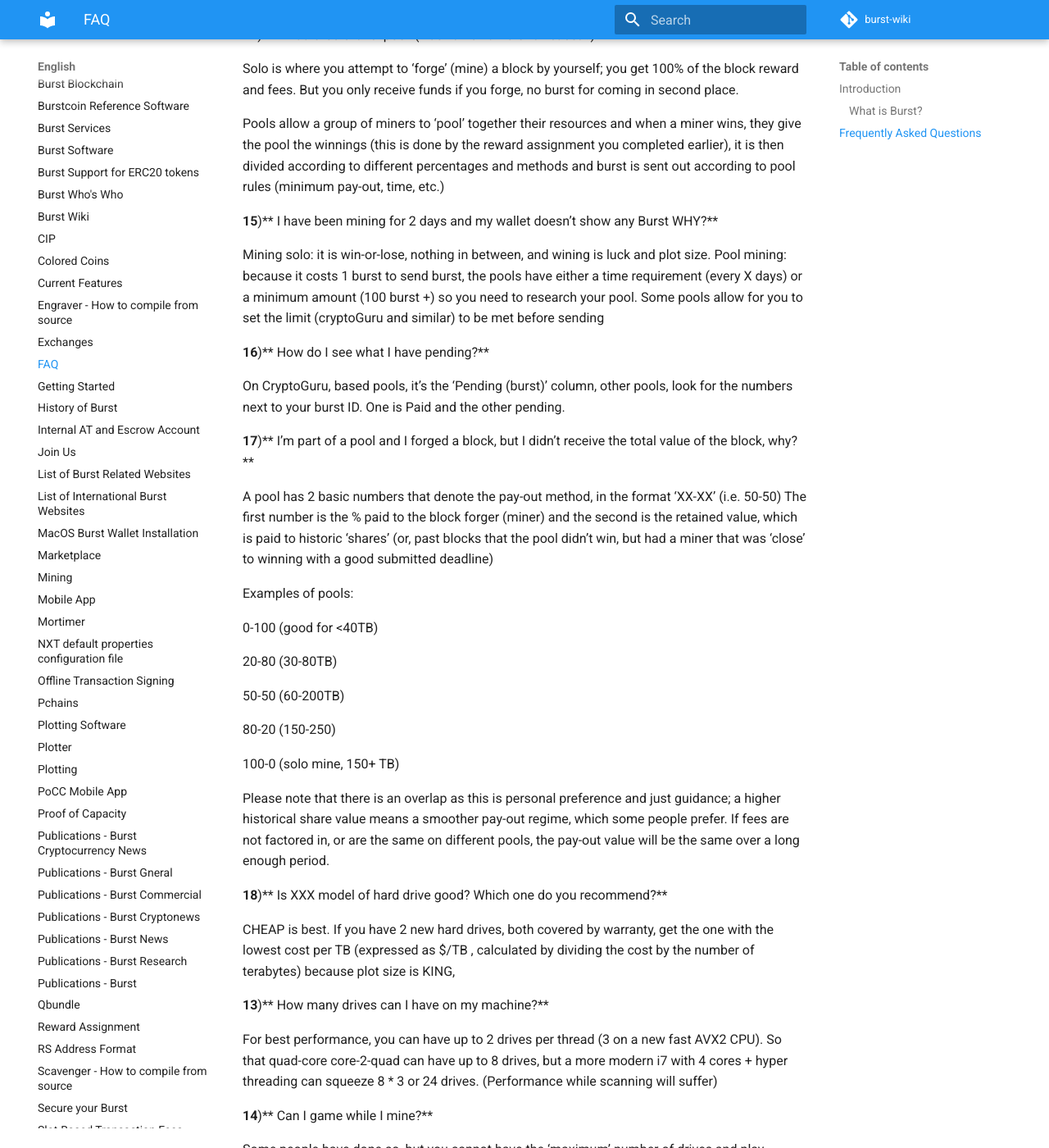
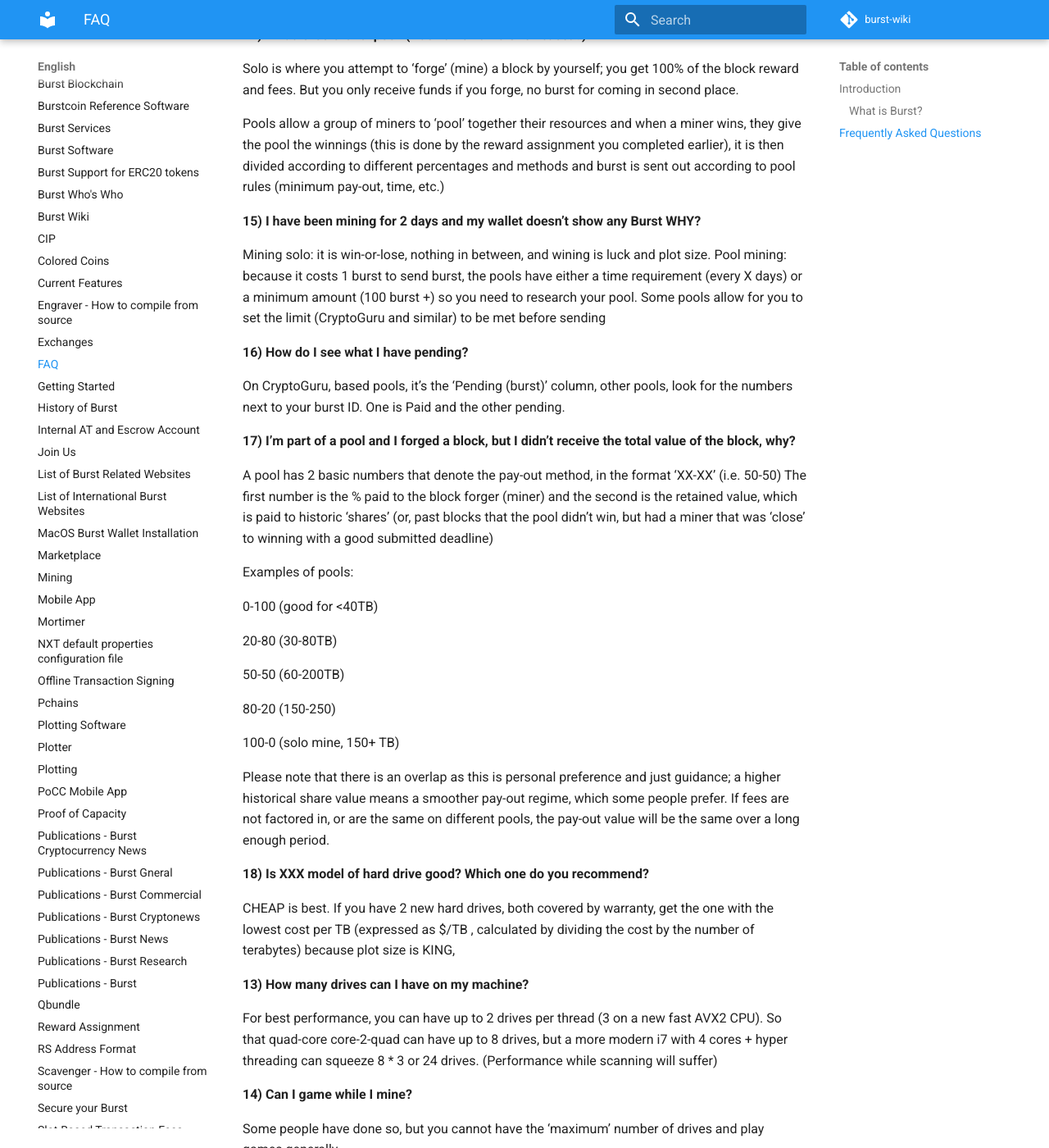
Before and after one commit to burst-apps-team/burst-wiki, an MkDocs documentation site: the page built from docs/en/faq.md, in a window 1280 px wide and 1400 px high, scrolled down 3627 px. Shown: the whole window at 82% size. Built offline with MkDocs 1.6.1 and Material for MkDocs 9.7.7, drawn with Linux system fonts in a browser that asks for light colours; comment, search, counter and statistics services are not loaded; old or Windows-style settings are respelled for this version of MkDocs; some of the changed text lies outside the part shown.

Commit message:
Fix FAQ errors and formatting

```diff
--- a/docs/en/faq.md
+++ b/docs/en/faq.md
@@ -32,11 +32,11 @@ Bittrex requires an account to be active on the blockchain with a public key set
 
 Bittrex provides a message that must be included with each deposit so that they will know which account to credit. The process is a follows: To receive the message, log into your Bittrex account, click on your Burst wallet, click on the symbol for making a deposit, copy the message provided (a series of letters and numbers), Paste this message into the message box in your outgoing transaction, verify that the encryption check box is unchecked, copy and paste the payment address provided by Bittrex, verify that the address copied correctly, complete your other details, send the transaction. If you encrypted the message, or did not include it, this may be why your coins have been delayed. Contact Bittrex support with all of the details and eventually your coins will be posted to your account. It is important to follow instructions carefully and fully understand what you are doing at all times as it is possible to loose coins due to inadvertent errors such as this.
 
-**4**)*' Where can I buy, sell, or trade Burst for other coins, tokens, or fiat currencies?*'
+**4) Where can I buy, sell, or trade Burst for other coins, tokens, or fiat currencies?**
 
 A list of exchanges is maintained at <https://www.burst-coin.org/exchanges>. Direct Fiat-to-Burst purchases are currently available on indacoin.com. Please note: Not all exchanges listed operate in every country. For example, Indacoin does not operate in the United States. One option for individuals in the United States is to purchase Bitcoin from Coinbase, transfer the Bitcoin to Bittrex, and convert the Bitcoin to Burst using a market order.
 
-**5**)*' Should I store my Burst in an offline wallet, online wallet, or leave them on an exchange?*'
+**5) Should I store my Burst in an offline wallet, online wallet, or leave them on an exchange?**
 
 This is a personal choice that should be made with the security in mind. There are benefits to each depending on your circumstances. If you cannot be absolutely certain that your computer or other device is safe from hackers, malicious malware, key stroke loggers, etc., it is safest to leave your coins on a reputable exchange with two factor authentication activated. Offline wallets can be a safe option if your computer and password is secure. Please note: Two factor authentication further protects your coins on an exchange by requiring a secondary means of identifying yourself. This is an extra layer of security that can protect your coins if your exchange password is compromised. Do not leave your coins unprotected on an exchange that does not offer it. Remember, exchange passwords can be stolen like any other. Without two factor authentication enabled, there is little difference between an exchange, online, or local wallet.
 
@@ -44,31 +44,31 @@ This is a personal choice that should be made with the security in mind. There a
 
 No, it’s 95% capacity and 5% scan time that determine success. More plot area = better deadlines = better chance of forging a block, or better rates from a pool.
 
-**7**)*' What security measures can I take to keep my coins safe?*'
+**7) What security measures can I take to keep my coins safe?**
 
 Before transferring coins to a new wallet, verify your pass phrase by signing in and out of your wallet until you are comfortable that your record of the pass phrase is accurate. Keep at least two copies of your pass phrase in separate locations. Do not disclose your pass phrase to anyone who cannot absolutely be trusted with it. Will your pass phrase still be available to you if your computer is stolen, after a natural disaster, or to your estate or other trusted individual if this should be necessary. Your pass phrase is your only access to your Burst assets. Depending on the value of your account, extraordinary measures should be employed to protect it. Your security plan might also include multiple wallets, one or more for cold storage, and one or more for other activities such as mining and/or daily transactions.
 
-**8**)*' Are the passphrases secured?*'
+**8) Are the passphrases secured?**
 
 I’ll leave the effort to a few people to show how secure a 12-word passphrase is:<https://burstforum.net/topic/4766/the-canary-burst-early-warning-system> Key point: brute forcing it will be around 13,537,856,339,904,134,474,012,675,034 years.
 
-**9**)*' My local wallet used to run, I synchronised it before and now it says ‘stopped’. when I start it, it stops after a few seconds, what should I do?*'
+**9) My local wallet used to run, I synchronised it before and now it says ‘stopped’. when I start it, it stops after a few seconds, what should I do?**
 
 I suggest that you change the database type to portable MariaDB (on Qbundle, at the top, ‘Database’ select, ‘change database’) and then re-import the database from scratch (see 35)
 
-**10**)*' My new wallet will not start. What should I do?*'
+**10) My new wallet will not start. What should I do?**
 
 Click on settings, Java, verify that “portable java” has been selected.
 
-**11**)*' Is there a faster way to synchronizing the blockchain?*'
+**11) Is there a faster way to synchronizing the blockchain?**
 
 It is recommended that you use Portable MariaDB rather than H2. If you have not done so already, you can make the change at any time. Regarding a faster download method, In the Qbundle wallet, you can select ‘Database’, ‘Import database’. Verify that the ‘CryptoGuru repository’ is selected, then ‘start import’. This will download a relatively fast and up-to-date copy of the blockchain. This process is referred to as ‘boot strapping’. When complete, more recent blocks will be update automatically using regular peer to peer synchronization.
 
-**12**)*' I logged into my account and my balance appears to be incorrect. Why is this?*'
+**12) I logged into my account and my balance appears to be incorrect. Why is this?**
 
 Synchronization with the blockchain occurs each time a wallet is opened. Until synchronization is complete, older balances will be displayed. If, after verifying that synchronization has completed, the balance still appears to be incorrect, verify that you have entered the correct passphrase into the correct account. If you have copied and pasted your passphrase, verify that you have not inadvertently copied an extra space before or after the passphrase. At this point any difference between the displayed balance and the perceived correct balance should be reconcilable by reviewing your most recent transactions.
 
-**13**)*' Are there channels for my language?*'
+**13) Are there channels for my language?**
 
 Telegram:
 
@@ -90,21 +90,21 @@ Bulgarian: <https://discord.gg/r4uzTd>
 
 (there are others, please contact me to put up)
 
-**14**)** What is ‘solo’ and ‘pool’ (wasn’t his name Chewbacca?)**
+**14) What is ‘solo’ and ‘pool’ (wasn’t his name Chewbacca?)**
 
 Solo is where you attempt to ‘forge’ (mine) a block by yourself; you get 100% of the block reward and fees. But you only receive funds if you forge, no burst for coming in second place.
 
 Pools allow a group of miners to ‘pool’ together their resources and when a miner wins, they give the pool the winnings (this is done by the reward assignment you completed earlier), it is then divided according to different percentages and methods and burst is sent out according to pool rules (minimum pay-out, time, etc.)
 
-**15**)** I have been mining for 2 days and my wallet doesn’t show any Burst WHY?**
+**15) I have been mining for 2 days and my wallet doesn’t show any Burst WHY?**
 
-Mining solo: it is win-or-lose, nothing in between, and wining is luck and plot size. Pool mining: because it costs 1 burst to send burst, the pools have either a time requirement (every X days) or a minimum amount (100 burst +) so you need to research your pool. Some pools allow for you to set the limit (cryptoGuru and similar) to be met before sending
+Mining solo: it is win-or-lose, nothing in between, and wining is luck and plot size. Pool mining: because it costs 1 burst to send burst, the pools have either a time requirement (every X days) or a minimum amount (100 burst +) so you need to research your pool. Some pools allow for you to set the limit (CryptoGuru and similar) to be met before sending
 
-**16**)** How do I see what I have pending?**
+**16) How do I see what I have pending?**
 
 On CryptoGuru, based pools, it’s the ‘Pending (burst)’ column, other pools, look for the numbers next to your burst ID. One is Paid and the other pending.
 
-**17**)** I’m part of a pool and I forged a block, but I didn’t receive the total value of the block, why?**
+**17) I’m part of a pool and I forged a block, but I didn’t receive the total value of the block, why?**
 
 A pool has 2 basic numbers that denote the pay-out method, in the format ‘XX-XX’ (i.e. 50-50) The first number is the % paid to the block forger (miner) and the second is the retained value, which is paid to historic ‘shares’ (or, past blocks that the pool didn’t win, but had a miner that was ‘close’ to winning with a good submitted deadline)
 
@@ -122,27 +122,27 @@ Examples of pools:
 
 Please note that there is an overlap as this is personal preference and just guidance; a higher historical share value means a smoother pay-out regime, which some people prefer. If fees are not factored in, or are the same on different pools, the pay-out value will be the same over a long enough period.
 
-**18**)** Is XXX model of hard drive good? Which one do you recommend?**
+**18) Is XXX model of hard drive good? Which one do you recommend?**
 
 CHEAP is best. If you have 2 new hard drives, both covered by warranty, get the one with the lowest cost per TB (expressed as $/TB , calculated by dividing the cost by the number of terabytes) because plot size is KING,
 
-**13**)** How many drives can I have on my machine?**
+**13) How many drives can I have on my machine?**
 
 For best performance, you can have up to 2 drives per thread (3 on a new fast AVX2 CPU). So that quad-core core-2-quad can have up to 8 drives, but a more modern i7 with 4 cores + hyper threading can squeeze 8 \* 3 or 24 drives. (Performance while scanning will suffer)
 
-**14**)** Can I game while I mine?**
+**14) Can I game while I mine?**
 
 Some people have done so, but you cannot have the ‘maximum’ number of drives and play games generally.
 
-**15**)** Can I mine Burst and GPU mine other coins?**
+**15) Can I mine Burst and GPU mine other coins?**
 
 Yes, if you CPU Mine Burst.
 
-**16**)** I’m GPU plotting Burst and GPU mining another coin, my plots are being corrupted, why?**
+**16) I’m GPU plotting Burst and GPU mining another coin, my plots are being corrupted, why?**
 
 My advice is dedicating a GPU to either mining or plotting, don’t try to do both.
 
-**17**)** What is a ‘plot’?**
+**17) What is a ‘plot’?**
 
 A plot is a file that contains Hashes, these hashes are used to mine burst. A plot is tied to an account, but they can be created (with the same account ID) on other machines and connected back to your miner(s).
 
@@ -152,25 +152,25 @@ A plot is a file that contains Hashes, these hashes are used to mine burst. A pl
 
 Gives you an average over time assuming a few things like: Average luck/100% uptime/no overlapping/fees on pool/good plot scan time (&lt;20 seconds) if you do not have all of these, you may not see that number.
 
-**19**)** How can I help Burst?**
+**19) How can I help Burst?**
 
 Run a wallet, which will act as a node (or if you’re a programmer, contact the Dev team Bring attention to burst (without ‘shilling’ or trying to get people to buy) And help translate into your local language
 
 Be a productive member of the community and contribute experience and knowledge if you can, or help others get into Burst.
 
-**20**)** Will I get coins on the fork(s) and where will they be?**
+**20) Will I get coins on the fork(s) and where will they be?**
 
 There will be no new coin, and no new coins to be given/air dropped etc, the forks are upgrades to burst and there will not be a ‘classic’ or ‘new’ burst.
 
-**21**)** Will I need to move my Burst off of the exchange for the fork?**
+**21) Will I need to move my Burst off of the exchange for the fork?**
 
 No, your transactions are on the block chain, which will be used on the fork, they will be visible after the move; nothing will need to be done on your side.
 
-**22**)** Where can I read about the progress of Burst and news in general on the community?**
+**22) Where can I read about the progress of Burst and news in general on the community?**
 
 There is no finer place than https://www.burstcoin.ist/
 
-**23**)** What are the communities for Burst and the central website?**
+**23) What are the communities for Burst and the central website?**
 
 Main website: https://www.burst-coin.org/
 
@@ -192,61 +192,61 @@ Telegram (General): https://t.me/burstcoin
 
 Telegram (Mining): https://t.me/BurstCoinMining
 
-**24**)** When will Burst partner up with a company?**
+**24) When will Burst partner up with a company?**
 
 Burst is a currency, the USD does not ‘partner up’ with a company, the DEV team will not partner up and give over to special interests.
 
-**25**)** Why is the DEV team anonymous?**
+**25) Why is the DEV team anonymous?**
 
 They prefer anonymity, as it allows them to work without constant scrutiny and questions unless they wish to engage, plus the aim is for Burst to become a major contender, and this brings issues with security. They will work and produce results, they owe you nothing and if you cannot see the vision they provide then please do not ‘invest’ for short term gain.
 
-**26**)** When moon/Lambo/$100/make me rich?**
+**26) When moon/Lambo/$100/make me rich?**
 
 My crystal ball is still broken, come back to the FAQ later for answer (seriously, this is a coin to hold, if you want to day-trade, good luck to you)
 
-**27**)** How can I better educate myself and learn about Dymaxion?**
+**27) How can I better educate myself and learn about Dymaxion?**
 
 Read about the Dymaxion here: https://www.reddit.com/r/burstcoin/wiki/dymaxion
 
-**28**)** My reads are slow, why?**
+**28) My reads are slow, why?**
 
 There are many reasons for this, if your computer has a decent spec it’s likely due to USB3 hub issues, or plugging into a USB2 hub, but other reasons can be multiple plots in the same folder, but it’s best to visit the mining subreddit. They can help more than an simple FAQ https://www.reddit.com/r/burstcoinmining/
 
-**29**)** I have a great idea for Burst (not proof of stake related)?**
+**29) I have a great idea for Burst (not proof of stake related)?**
 
 Awesome! Please discuss with the DEV team on discord https://discordapp.com/invite/RPhpjVv
 
 (Please be aware that this is a public forum, you need to find who to ask/tell)
 
-**30**)** I have a great idea for Burst (Proof of stake related)?**
+**30) I have a great idea for Burst (Proof of stake related)?**
 
 No. if you want a POS, find a POS coin. On the tangle which is being implemented a POS/POW/POC coin can be created, but BURST will always be POC mined. You are welcome to implement a proof of stake coin on this!
 
-**31**)** Will the Dev team burn any coins?**
+**31) Will the Dev team burn any coins?**
 
 Burst is not an ICO, so any coins will need to be bought to be burnt. You are welcome to donate, but the DEV team have no intention of burning any coins, or increasing the coin cap.
 
-**32**)** When will there be an IOS wallet?**
+**32) When will there be an IOS wallet?**
 
 IOS wallet is completed; we are waiting for it to go on the app store. Apple is the delaying factor.
 
-**33**)** Why do overlapping plots matter?**
+**33) Why do overlapping plots matter?**
 
 Plots are like collections of lottery tickets (and if only one ticket could win). Having 2 copies is not useful, and it means that you have less coverage of ‘all’ the possible numbers. It’s not good, avoid.
 
-**36**)** What will the block reward be next month/will the block rewards run out in 6 months?**
+**36) What will the block reward be next month/will the block rewards run out in 6 months?**
 
 Rewards will carry on into 2026, but transaction fees will be a bigger % by then, and so profitable mining will continue.
 
-**37**)** How can I get started with Burst (wallet/mining/everything) and I need it in a video**
+**37) How can I get started with Burst (wallet/mining/everything) and I need it in a video**
 
 <https://www.youtube.com/watch?v=LJLhw37Lh_8> Watch and be enlightened.
 
-**38**)** Can I mine on multiple machines with the same account?**
+**38) Can I mine on multiple machines with the same account?**
 
 Yes, if you want to pool mine this can be done (but be prepared for small issues like reported size being incorrect. Just be sure to keep question 33 in mind.)
 
-**39**)** Why do some of my drives take forever to plot?**
+**39) Why do some of my drives take forever to plot?**
 
 Most likely they are SMR drives, it’s best to plot onto another SSD and then move the finished plot/part of a plot across to the SMR drive as this is much quicker. SMR drives are fine on the read, just random writes that are terrible.
 
@@ -254,7 +254,7 @@ So plot an SMR drive quickly, plot to a non SMR or better still SSD drive, in as
 
 <https://github.com/NoParamedic/SPlotter>
 
-**40**)** I have a great idea; why not get listed on more exchanges!!**
+**40) I have a great idea; why not get listed on more exchanges!!**
 
 Exchanges list coins because of 2 reasons:
 
@@ -263,69 +263,69 @@ Exchanges list coins because of 2 reasons:
 
 I suggest you speak with your exchange and ask ‘when will they offer Burst?’
 
-**41**)** Do you have a roadmap?**
+**41) Do you have a roadmap?**
 
 <https://www.burst-coin.org/roadmap>
 
-**42**)** Why is the price of Burst going up/down/sideways/looping through time?**
+**42) Why is the price of Burst going up/down/sideways/looping through time?**
 
 The price of burst is still quite dependent upon Bitcoin, meaning that if Bitcoin gains, the value of Burst gains, if Bitcoin drops then Burst also drops. If there is news for Burst then we will see something independent of Bitcoin moving. Variations can be because of people buying in bulk or selling in bulk. There are also ‘pump and dump’ schemes that we detest, that can cause spikes in price that have nothing to do with news or Bitcoin, just sad people taking advantage of others.
 
-**43**)** Where is the best place to go with my mining questions?**
+**43) Where is the best place to go with my mining questions?**
 
 <https://www.reddit.com/r/burstcoinmining/>
 
 or https://t.me/BurstCoinMining
 
-**44**)** What hardware do you advise me to buy, is this computer good?**
+**44) What hardware do you advise me to buy, is this computer good?**
 
 See question 43 for specific questions on hardware, it depends on so many variables. The ‘best’ in my opinion is a 36 bay Supermicro storage server, usually they have dual 6-core CPU’s and space for 36 drives. No USB cables, plotting and mining monster, anything else, DYOR.
 
-**45**)** Where do you buy your hard drives?**
+**45) Where do you buy your hard drives?**
 
 I have bought most from EBay in job lots, and some refurbished drives with short warranties. Everything else I have bought, from Amazon.
 
-**46**)** Can I mine on my Google drive/cloud based storage?**
+**46) Can I mine on my Google drive/cloud based storage?**
 
 In short: no. If you want to try, and get to *maybe* 1 TB and then find that your local connection isn’t fast enough, or that shortly after, your account is blocked for various reasons. Please be my guest.
 
-**47**)** Can I mine on my NAS?**
+**47) Can I mine on my NAS?**
 
 Some you can mine with the NAS (if it can run the miner, it can scan locally) but generally they’re not very fast. good for maybe 16 TB? Having a plot on a NAS and mining from another computer depends on the network speed between the NAS and scanning computer. I believe you can scan about 8 TB (maybe a bit more) and keep the scan times to within acceptable, but YMMV.
 
-**48**)** How can I set up a node?**
+**48) How can I set up a node?**
 
 No need to set up a node, just set up a wallet (version 2.0.1) or Qbundle (2.0) and it will do the rest
 
-**52**)** I am mining in a pool, and it says that my effective capacity is lower than I actually have, why?**
+**52) I am mining in a pool, and it says that my effective capacity is lower than I actually have, why?**
 
 1.  If you've not been mining for &gt;48 hours, or just added additional capacity, it will take time.
 2.  The value fluctuates (normally, +-5% but can be up to 10% at times)
 3.  Read on the ‘Quick info’ tab about adjusting your deadline to compensate for changes i. revisit once a month for best results
 4.  If you have overlapping plots it will also be lower so be aware of this (see question 33)
 
-**53**)** What pool should I join?**
+**53) What pool should I join?**
 
-First of all, read question 9, after you have understood that it depends on the size (and how patient you are) select from the following list:
+First of all, read question 15, after you have understood that it depends on the size (and how patient you are) select from the following list:
 
-**54**)** What miner to use?**
+**54) What miner to use?**
 
 I use Blago’s miner, there are many out there but Blago’s works for me on CPU mining, it can be found in Qbundle.
 
-**55**)** What Wallet to use (I use windows)?**
+**55) What Wallet to use (I use windows)?**
 
 Qbundle: https://github.com/PoC-Consortium/Qbundle/releases/
 
-**56**)** What Wallet to use (Superior not windows)?**
+**56) What Wallet to use (Superior not windows)?**
 
 <https://package.cryptoguru.org/> for Debian and Ubuntu, for Mac use the [Homebrew install scripts](https://github.com/burst-apps-team/homebrew-burstcoind)
 
-**57**)** Will i need to 'replot' after POC2 (second fork) happens?**
+**57) Will I need to 'replot' after POC2 (second fork) happens?**
 
 No, there will be a tool which will optimise, but it is not CPU intensive (it basically re-shuffles your plot) and is just IO intensive. You do not need to replot.
 
 TurboPlotter and https://github.com/PoC-Consortium/Utilities/tree/master/poc1to2.pl are tools that will/can be used to actuate optimization, but PLEASE wait with optimization until after the hard fork.
 
-**58**)** Will the transaction fee always be 1 burst?**
+**58) Will the transaction fee always be 1 burst?**
 
-No, dynamic fees are coming in the next fork.
+No, dynamic fees with a minimum of `0.00735 BURST` have been available since the Pre-Dymaxion Hard Fork (Block 500,000)
```
